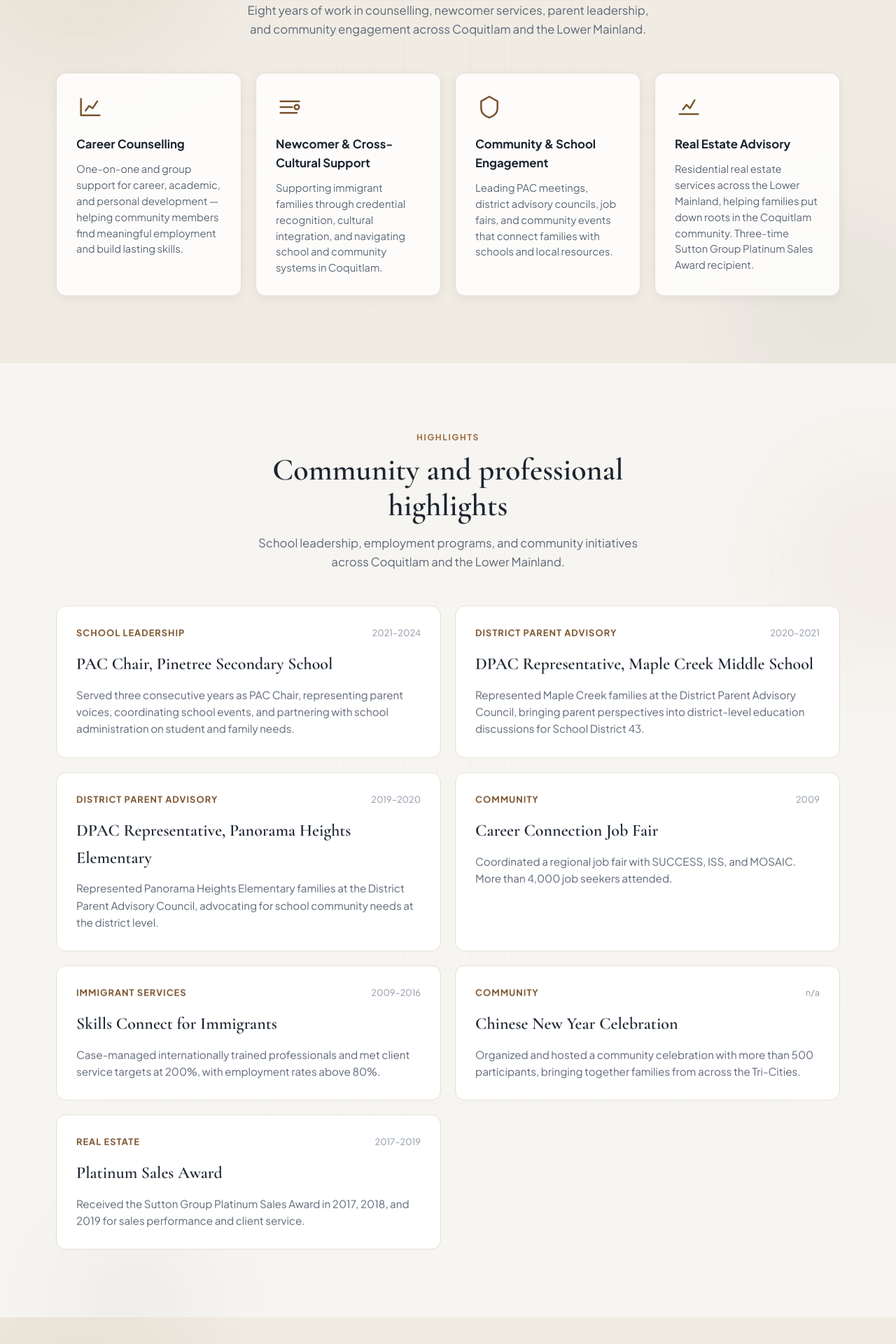
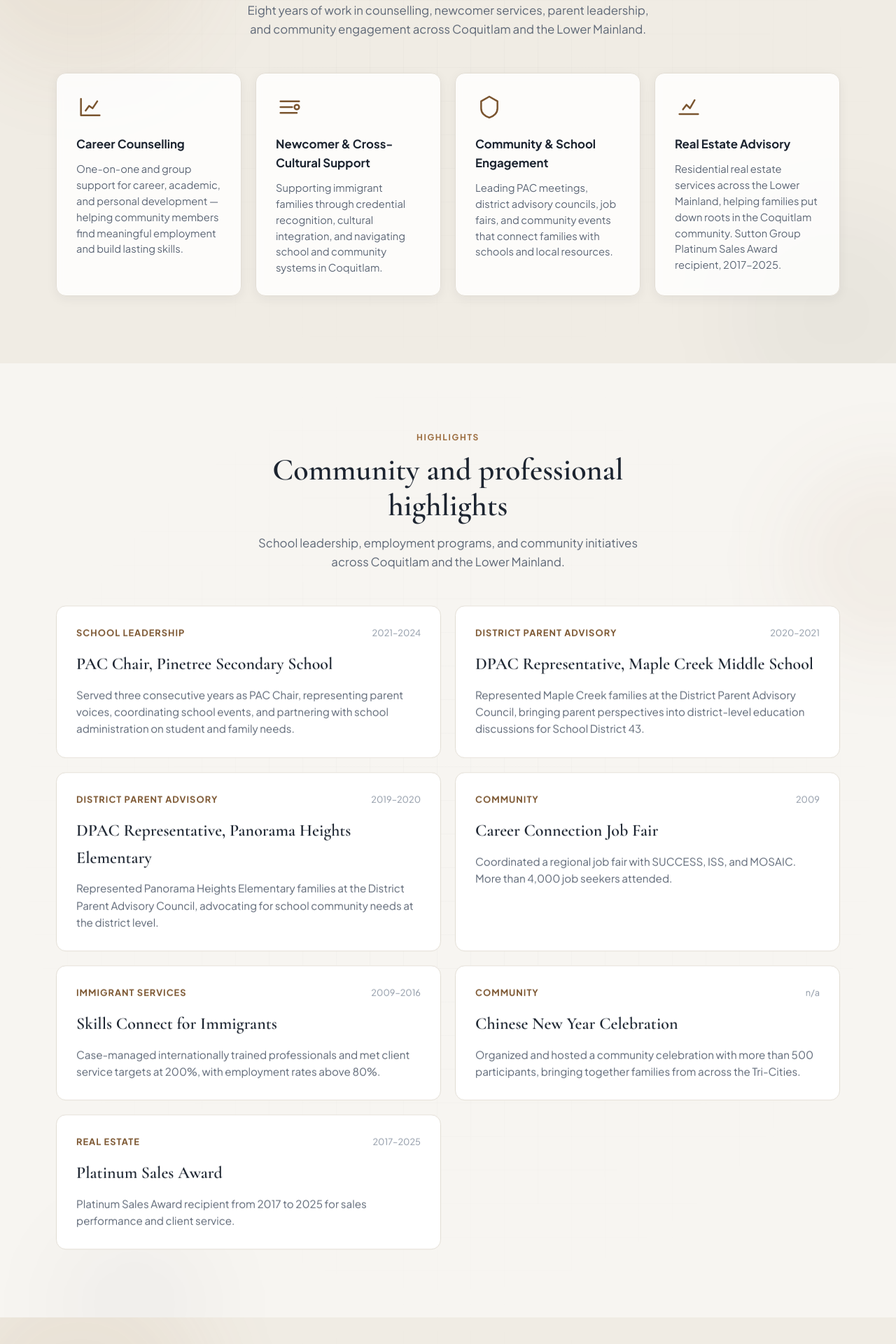
Before and after one commit to WL0000000/nathalie-portfolio, a React (Vite) app: page / in a window 1280 px wide. Shown: the part 1981-3901 px from the top of the page at 70% size. Built offline with nearby package versions, Linux system fonts and the light colour scheme.

Commit message:
real estate cahgen

```diff
--- a/src/data/content.ts
+++ b/src/data/content.ts
@@ -59,7 +59,7 @@ export const services = [
   {
     title: 'Real Estate Advisory',
     description:
-      'Residential real estate services across the Lower Mainland, helping families put down roots in the Coquitlam community. Three-time Sutton Group Platinum Sales Award recipient.',
+      'Residential real estate services across the Lower Mainland, helping families put down roots in the Coquitlam community. Sutton Group Platinum Sales Award recipient, 2017–2025.',
     icon: 'growth',
   },
 ] as const
@@ -111,8 +111,8 @@ export const projects = [
     category: 'Real Estate',
     title: 'Platinum Sales Award',
     description:
-      'Received the Sutton Group Platinum Sales Award in 2017, 2018, and 2019 for sales performance and client service.',
-    year: '2017–2019',
+      'Platinum Sales Award recipient from 2017 to 2025 for sales performance and client service.',
+    year: '2017–2025',
   },
 ] as const
 
```
